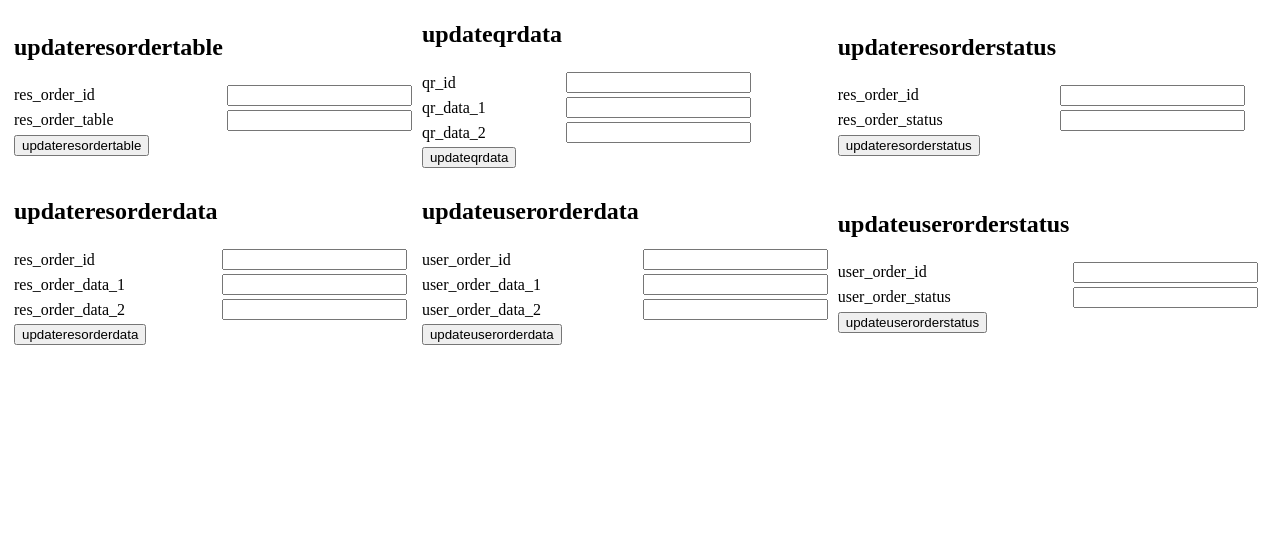
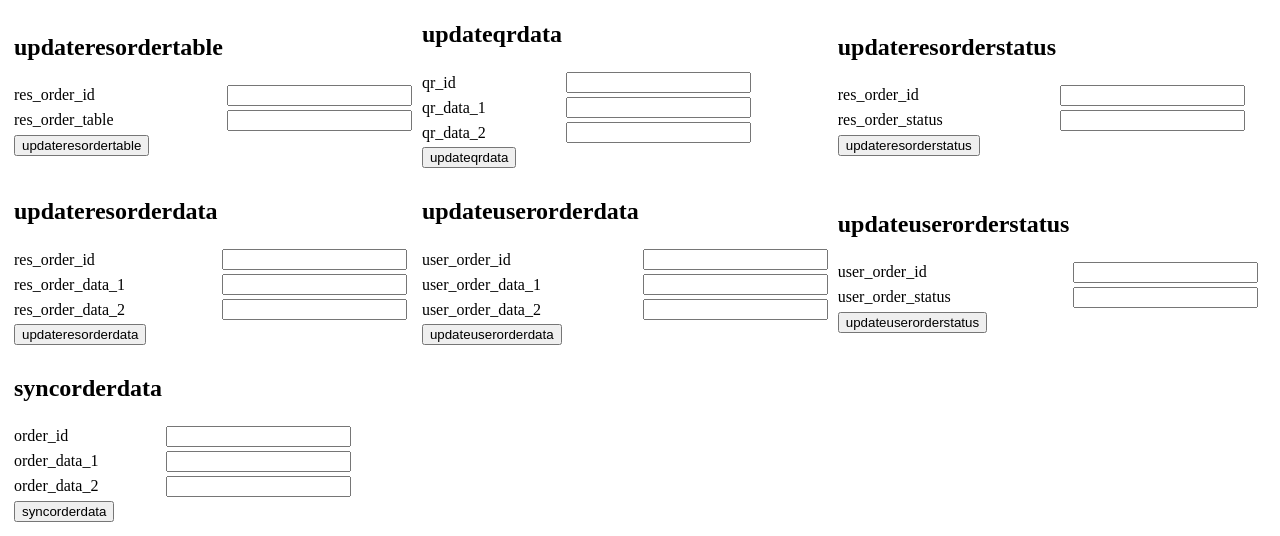
Before and after one commit to maxisthemax/dimchoi-db, a PHP site: page /development/test.php in a window 1280 px wide. Shown: the part 1408-1944 px from the top of the page. Before the commit the page ends 1753 px from the top, so only its background shows below. Run offline with PHP 8.4, Linux system fonts and the light colour scheme; some libraries are stand-ins or nearby versions.

Commit message:
syncorderdata user and res

```diff
--- a/development/test.php
+++ b/development/test.php
@@ -232,6 +232,24 @@ table, th, td {
     </form>
   </td>
 </tr>
+
+<tr>
+  <td>
+    <form action="index.php" method="post" target="_blank">
+    <table>
+    <tr><td><h2>syncorderdata</h2></td></tr>
+    <tr><td>order_id</td><td><input name="order_id"></td></tr>
+    <tr><td>order_data_1</td><td><input name="order_data_1"></td></tr>
+    <tr><td>order_data_2</td><td><input name="order_data_2"></td></tr>
+    <td colspan=2><input type="submit" name="func" value="syncorderdata"></td>
+    </table>
+    </form>
+  </td>
+  <td>
+  </td>
+  <td>
+  </td>
+</tr>
 </table>
 
 
--- a/getpath.php
+++ b/getpath.php
@@ -33,6 +33,7 @@ function get_path($func)
 		case "updateresorderdata":
 		case "updateuserorderdata":
 		case "updateuserorderstatus":
+		case "syncorderdata";
 	    	return array("path" => "query/update/func.php","querytype"=>"update");
 	        break;
 /*---------------------------------------FOR DEVELOPMENT.PHP ONLY----------------------------------------------------------*/
```
Also changed, not shown: query/update/func.php (+19 -0 lines).
